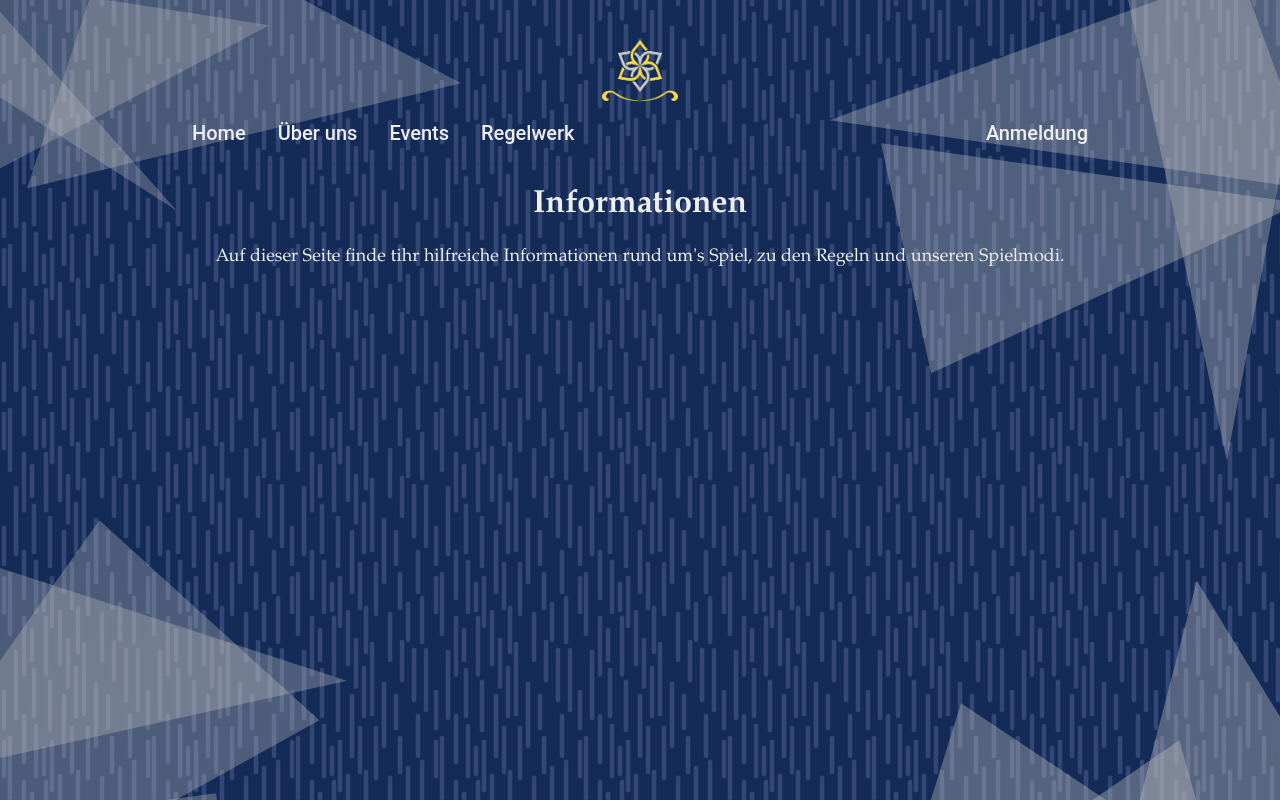
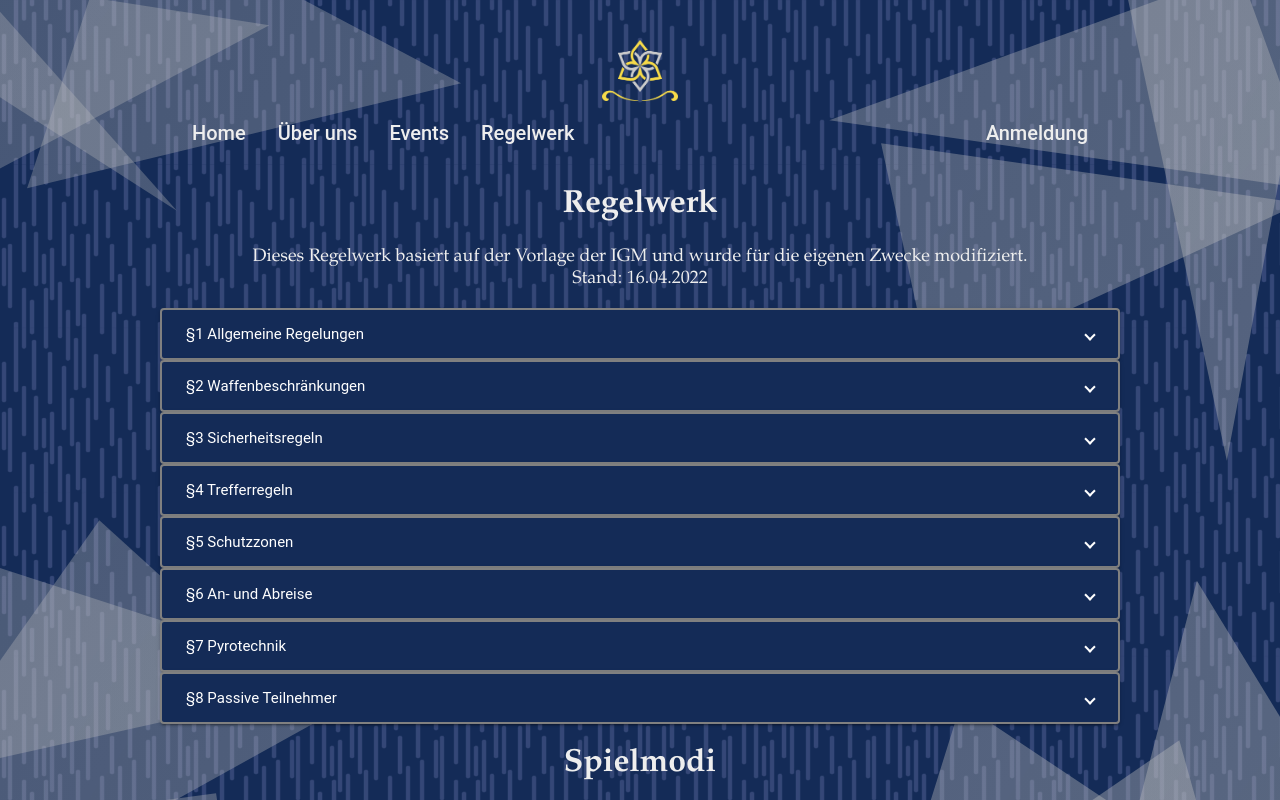
Before and after one commit to freizeit-team-dresden/airsoft, an Angular app: page /#/rules in a window 1280 px wide. Shown: the top 800 px of the page. Built offline with nearby package versions, Linux system fonts and the light colour scheme.

Commit message:
Update rules.component.html

```diff
--- a/src/app/rules/rules.component.html
+++ b/src/app/rules/rules.component.html
@@ -1,10 +1,4 @@
 <div class="topContent">
-    <h1>Informationen</h1>
-    <p class="introText">Auf dieser Seite finde tihr hilfreiche Informationen rund um's Spiel, zu den Regeln und unseren Spielmodi.
-    </p>
-</div>
-
-<div class="botContent">
   <h1>Regelwerk</h1>
   <p class="introText">Dieses Regelwerk basiert auf der Vorlage der IGM und wurde für die eigenen Zwecke modifiziert.<br>
     Stand: 16.04.2022
@@ -202,7 +196,9 @@
 
   </mat-expansion-panel>
 
+<div class="botContent">
   <h1>Spielmodi</h1>
+</div>
 
    <mat-expansion-panel class="expansionPanel">
     <mat-expansion-panel-header>
```
